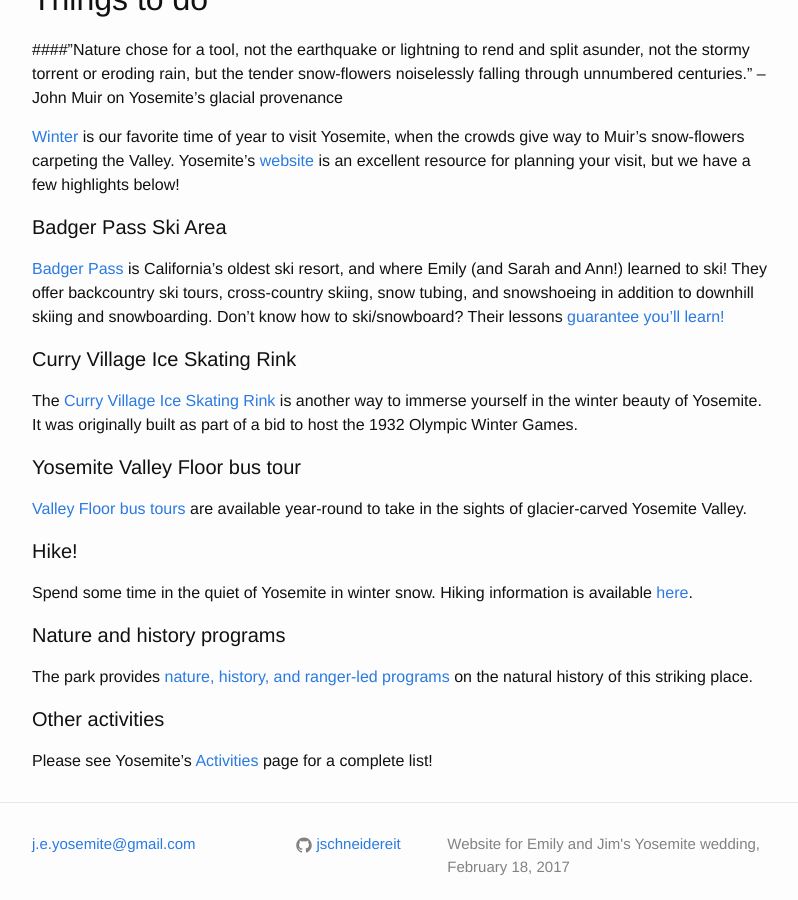
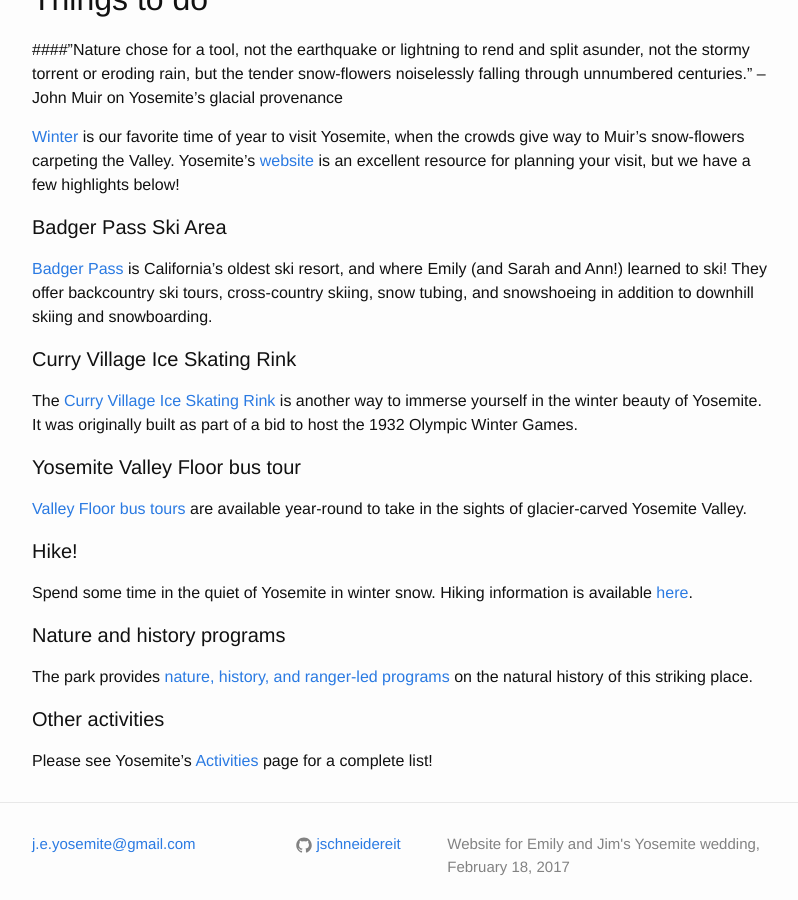
Before and after one commit to j-e-yosemite/j-e-yosemite.github.io, a Jekyll site: the page built from details.md, in a window 1280 px wide and 900 px high, scrolled down 1705 px. Shown: the whole window, without its empty margins (238-1036 px from the left). Built offline with Jekyll 4.4.1, drawn with Linux system fonts in a browser that asks for light colours; some of the changed text lies outside the part shown.

Commit message:
More changes

```diff
--- a/details.md
+++ b/details.md
@@ -8,10 +8,10 @@
 
 As of March 1, 2016, Aramark has succeeded Delaware North as the concessioner for Yosemite National Park. Due to a [trademark dispute](http://www.nps.gov/yose/learn/news/yosemite-national-park-to-change-historic-property-names.htm), Aramark has changed the names of many iconic Yosemite destinations. In protest, we'll continue to use the names we know Yosemite by. To avoid confusion, however, note that:
 
-* The Ahwahnee Hotel is now The Majestic Yosemite Hotel
-* Yosemite Lodge at the Falls is now Yosemite Valley Lodge
-* Badger Pass Ski Area is now Yosemite Ski & Snowboard Area
-* Curry Village is now Half Dome Village
+* **The Ahwahnee Hotel** is now The Majestic Yosemite Hotel
+* **Yosemite Lodge at the Falls** is now Yosemite Valley Lodge
+* **Badger Pass Ski Area** is now Yosemite Ski & Snowboard Area
+* **Curry Village** is now Half Dome Village
 
 ## Accommodations
 
@@ -70,7 +70,7 @@
 
 #### Badger Pass Ski Area
 
-[Badger Pass](http://www.travelyosemite.com/winter/yosemite-ski-snowboard-area/) is California's oldest ski resort, and where Emily (and Sarah and Ann!) learned to ski! They offer backcountry ski tours, cross-country skiing, snow tubing, and snowshoeing in addition to downhill skiing and snowboarding. Don't know how to ski/snowboard? Their lessons [guarantee you'll learn!](http://www.travelyosemite.com/winter/yosemite-ski-snowboard-area/ski-school-lessons/)
+[Badger Pass](http://www.travelyosemite.com/winter/yosemite-ski-snowboard-area/) is California's oldest ski resort, and where Emily (and Sarah and Ann!) learned to ski! They offer backcountry ski tours, cross-country skiing, snow tubing, and snowshoeing in addition to downhill skiing and snowboarding.
 
 #### Curry Village Ice Skating Rink
 
```
